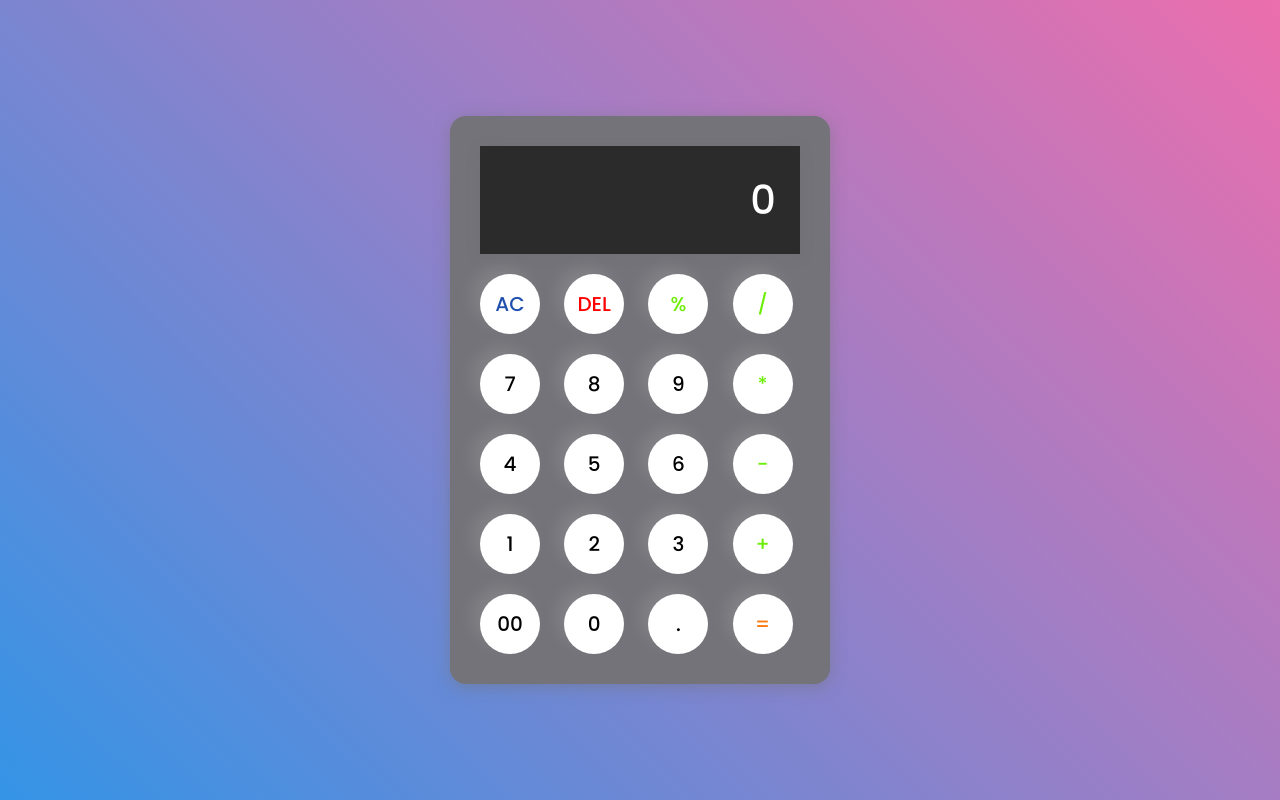
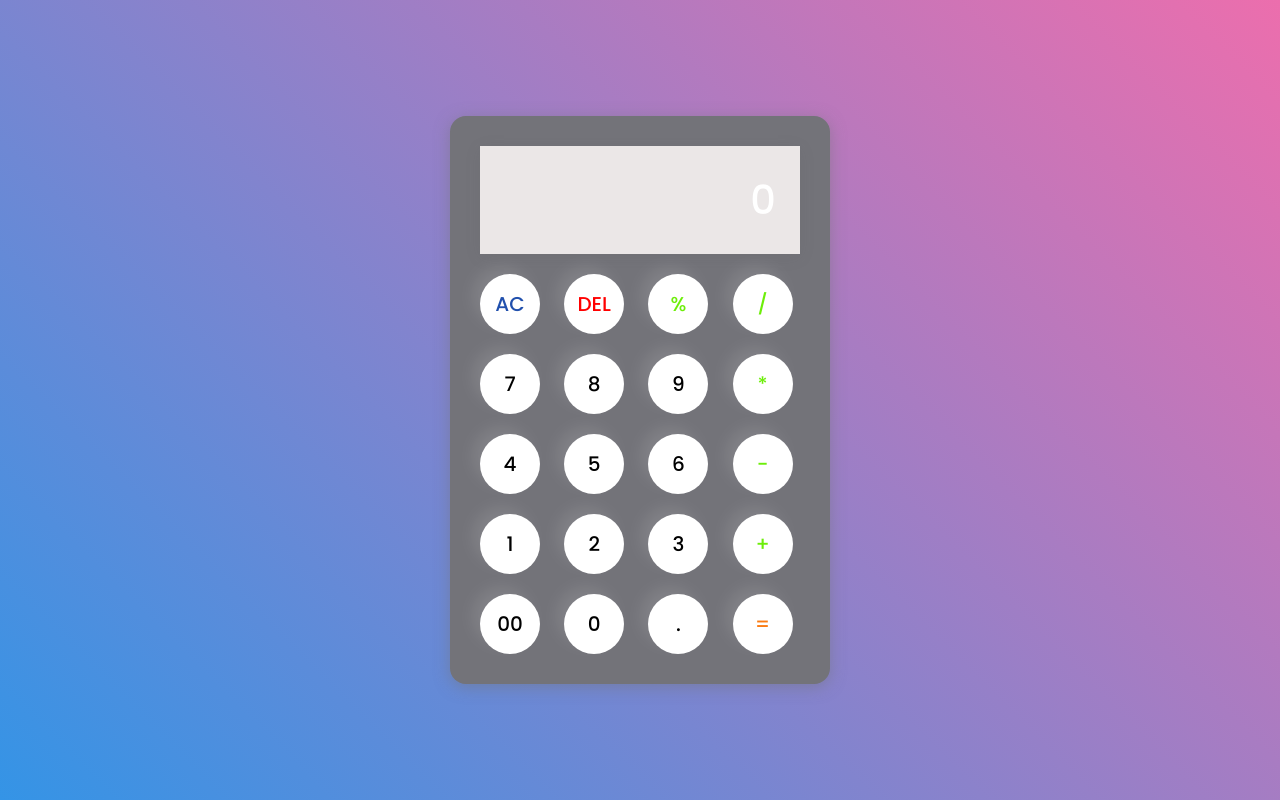
Before and after one commit to MuhammadZain764/JS-Calculator-App, a plain HTML site: page index.html in a window 1280 px wide. Drawn offline with Linux system fonts and the light colour scheme.

Commit message:
Second Commit

```diff
--- a/style.css
+++ b/style.css
@@ -24,7 +24,7 @@ input{
     border: none;
     padding: 24px;
     margin: 10px;
-    background: #2c2b2b;
+    background: #ebe7e7;
     box-shadow: 0px 3px 15px rgba(84,84,84,0.1);
     font-size: 40px;
     text-align: right;
```
